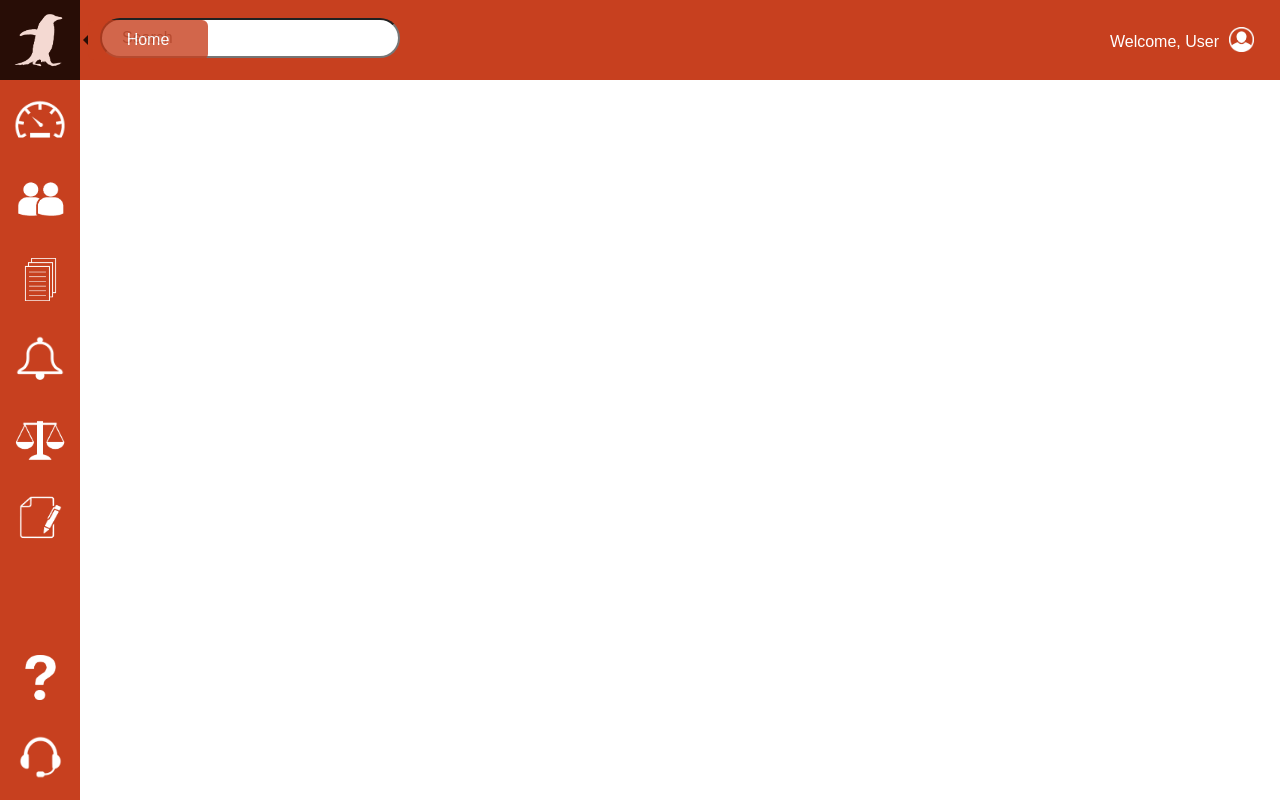
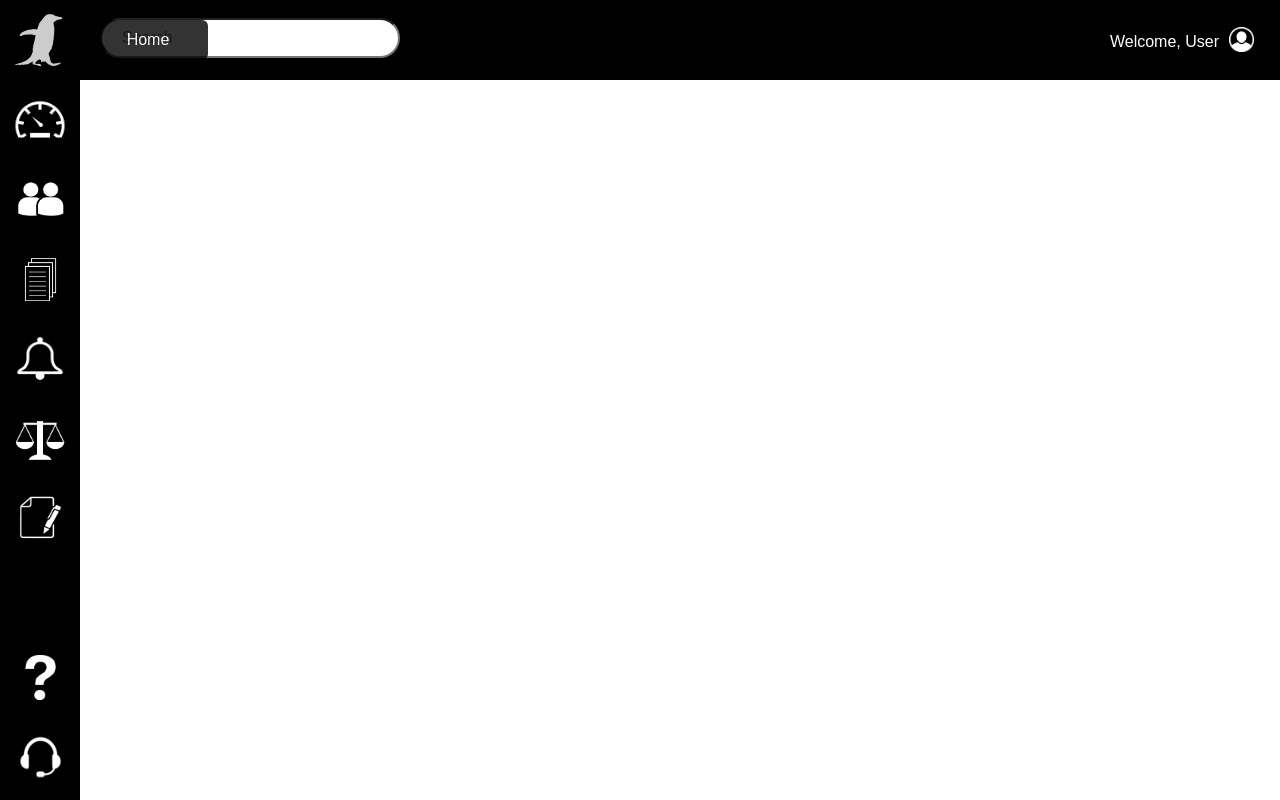
Before and after one commit to thebmw37/capstoneProject, a PHP site: page /mainDashboard.html in a window 1280 px wide. Run offline with PHP 8.4, Linux system fonts and the light colour scheme.

Commit message:
Update mainDashboardStyleSheet.css

```diff
--- a/mainDashboardStyleSheet.css
+++ b/mainDashboardStyleSheet.css
@@ -9,7 +9,7 @@ body {
   overflow: hidden;
   height: 80px;
   margin-left: 80px;
-  background-color: #c7401f;
+  background-color: black;
 }
 
 .topnav input[type=search] {
@@ -34,7 +34,7 @@ body {
 
 .topnav a.right {
   float: right;
-  background-color: #c7401f;
+  background-color: black;
   height: 60px;
   padding: 14px 16px;
   line-height: 50px;
@@ -57,7 +57,7 @@ body {
   height: 100%;
   position: fixed;
   top: 0px;
-  background-color: #c7401f;
+  background-color: black;
   font-family: fantasy;
 }
 
@@ -79,7 +79,7 @@ body {
   visibility: hidden;
   width: 120px;
   height: 30px;
-  background-color: #c7401f;
+  background-color: black;
   color: #fff;
   text-align: center;
   border-radius: 6px;
```
